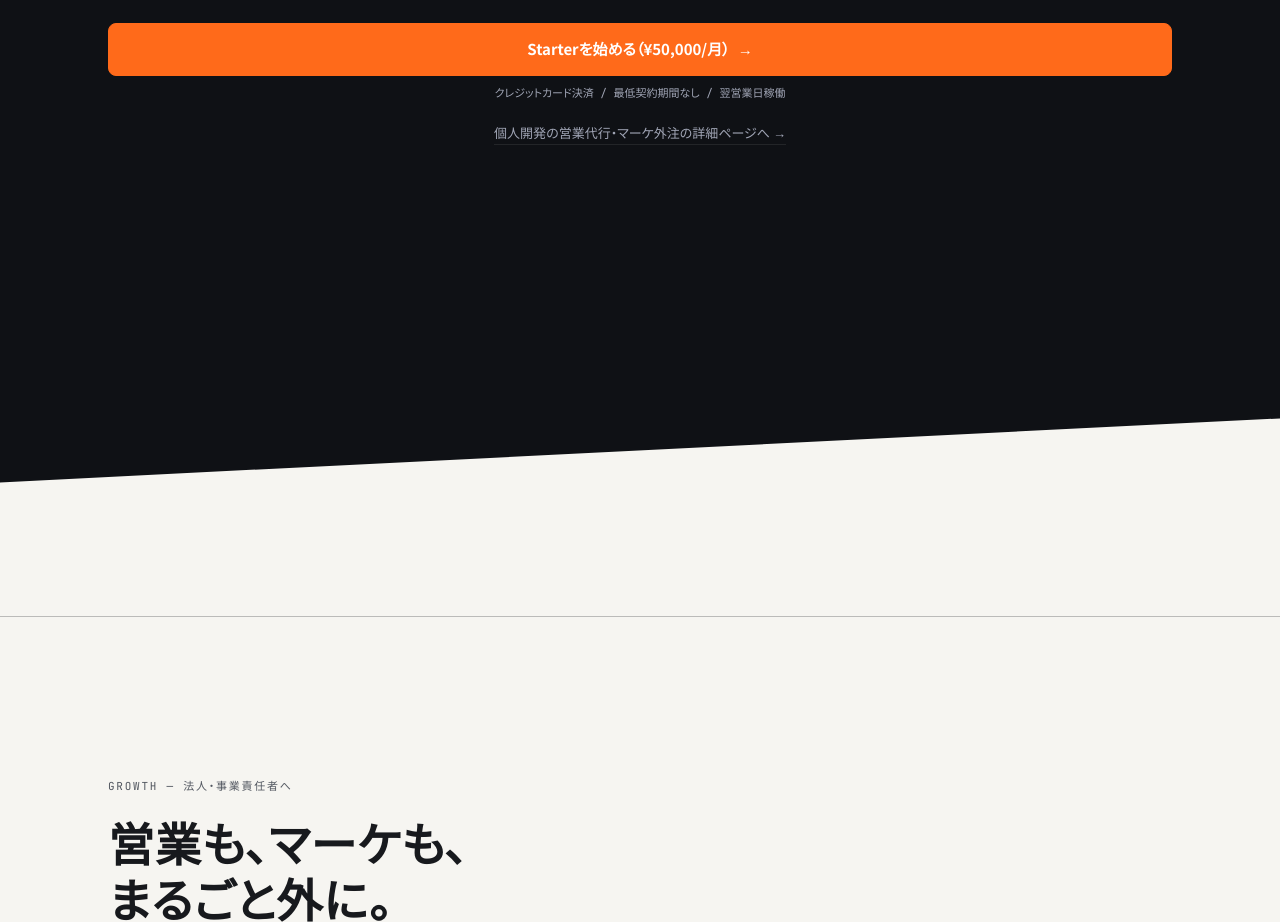
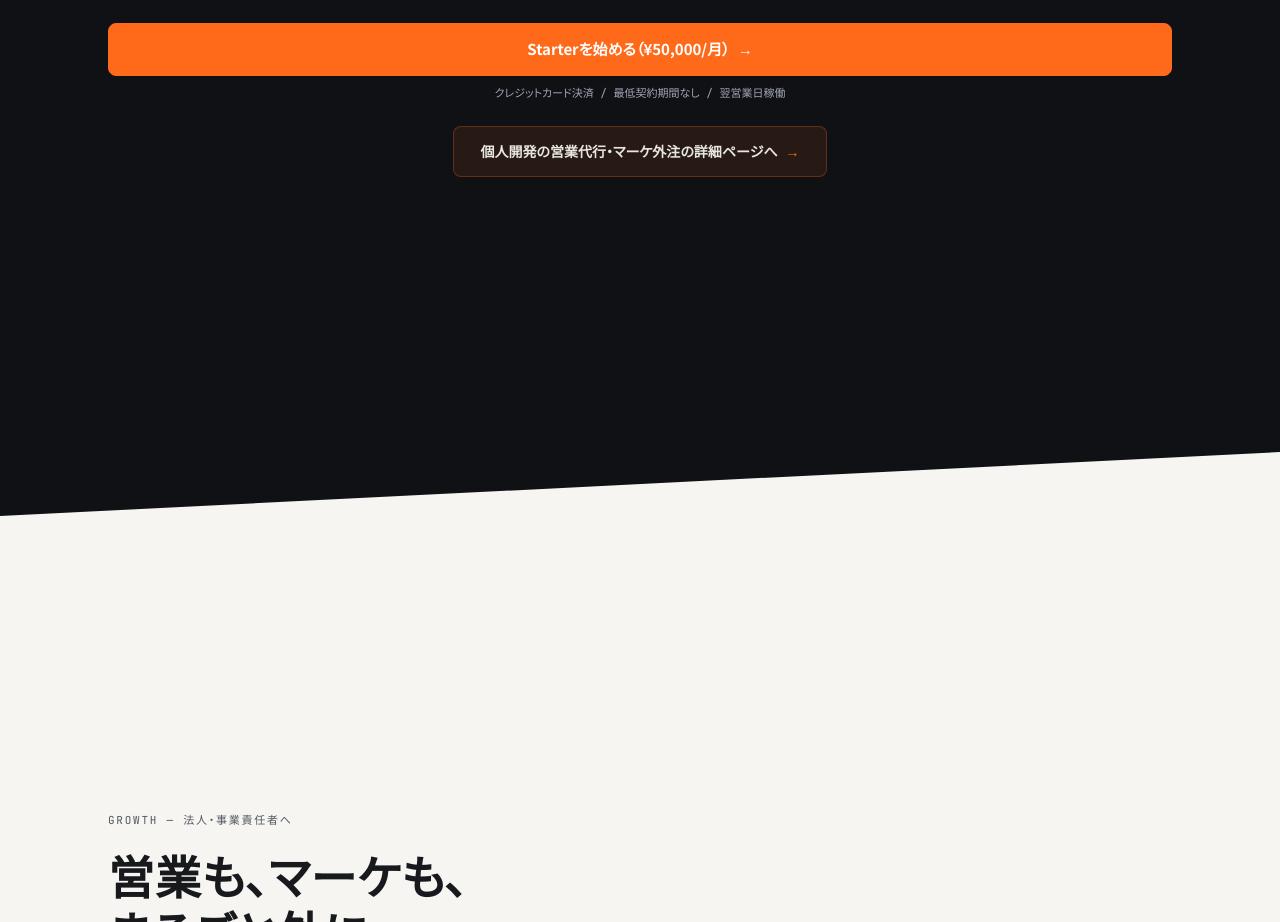
Before and after one commit to shionshionshion5101-commits/bpaas-lp, a Next.js app: page / in a window 1280 px wide. Shown: the part 2980-3902 px from the top of the page. Built offline with nearby package versions, Linux system fonts and the light colour scheme.

Commit message:
feat: トップの/starter導線をアクセント縁取りのボタン型に強調

```diff
--- a/app/globals.css
+++ b/app/globals.css
@@ -1491,18 +1491,25 @@
 /* トップ→/starter の内部リンク */
 .starter-detail-link {
   text-align: center;
-  margin: 20px 0 0;
-  font-size: 13px;
-  font-weight: 500;
+  margin: 24px 0 0;
 }
 .starter-detail-link a {
-  color: var(--muted-on-ink);
-  border-bottom: 1px solid var(--line);
-  padding-bottom: 2px;
-  transition: color 0.16s ease, border-color 0.16s ease;
+  display: inline-flex;
+  align-items: center;
+  gap: 8px;
+  padding: 13px 26px;
+  border: 1px solid var(--accent-line);
+  border-radius: var(--radius);
+  background: var(--accent-soft);
+  color: var(--text-on-ink);
+  font-size: 14px;
+  font-weight: 700;
+  transition: border-color 0.16s ease, background 0.16s ease, transform 0.16s ease;
 }
 .starter-detail-link a:hover {
-  color: var(--accent);
-  border-bottom-color: var(--accent-line);
+  border-color: var(--accent);
+  background: color-mix(in srgb, var(--accent) 16%, transparent);
+  transform: translateY(-1px);
 }
 .starter-detail-link a:hover .arr { transform: translateX(4px); }
+.starter-detail-link .arr { color: var(--accent); }
```
